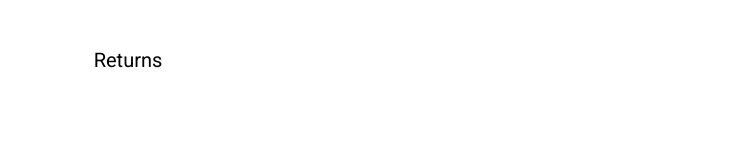
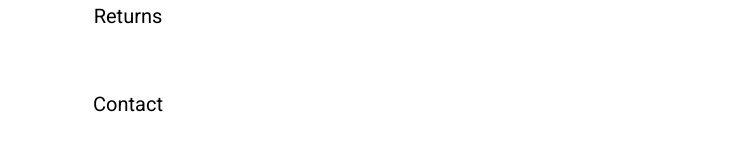
Before and after one commit to whoyoux/one-product-shop, a Next.js app: page /checkout in a window 1280 px wide. Both pictures are taken after a click on the button 44 px from the left and 48 px from the top of the page. Shown: the part 472-622 px from the top of the page, without its empty margins (512-1258 px from the left). Built offline with nearby package versions, Linux system fonts and the light colour scheme.

Commit message:
Added contant link in header

```diff
--- a/components/Header.tsx
+++ b/components/Header.tsx
@@ -60,6 +60,9 @@ const Header = () => {
             <li className="cursor-pointer hover:bg-gray-200 rounded-lg p-5">
               Returns
             </li>
+            <li className="cursor-pointer hover:bg-gray-200 rounded-lg p-5">
+              Contact
+            </li>
           </ul>
         </div>
       )}
--- a/pages/checkout.tsx
+++ b/pages/checkout.tsx
@@ -18,7 +18,7 @@ const Checkout: NextPage = () => {
       {!cartItems || cartItems?.length <= 0 ? (
         <h1>Your cart is empty :( </h1>
       ) : (
-        <div className="w-full max-w-xl bg-white shadow-lg h-72 rounded-lg p-5 flex flex-col gap-2">
+        <div className="w-full max-w-xl bg-white shadow-lg h-min rounded-lg p-5 flex flex-col gap-2">
           <div className="flex-1 flex items-center">
             {cartItems?.map((item) => (
               <div
```
